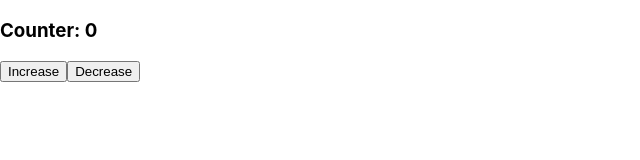
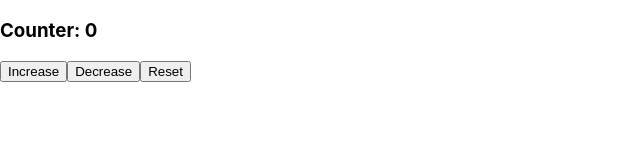
Before and after one commit to MMcClure11/counter-practice, a React (Create React App) app: page / in a window 1280 px wide. Shown: the top 160 px of the page, without its empty margins (0-640 px from the left). Built offline with nearby package versions, Linux system fonts and the light colour scheme.

Commit message:
Add reset button

```diff
--- a/src/App.js
+++ b/src/App.js
@@ -19,12 +19,17 @@ export default class App extends Component {
     }))
   }
 
+  reset = () => {
+    this.setState({counter: 0})
+  }
+
   render() {
     return (
       <div>
         <h3>Counter: { this.state.counter } </h3>
         <button onClick={ this.increase }>Increase</button>
         <button onClick={ this.decrease }>Decrease</button>
+        <button onClick={ this.reset }>Reset</button>
       </div>
     )
   }
```
Also changed, not shown: 1 other file (tests, documents, lock files or other folders).
